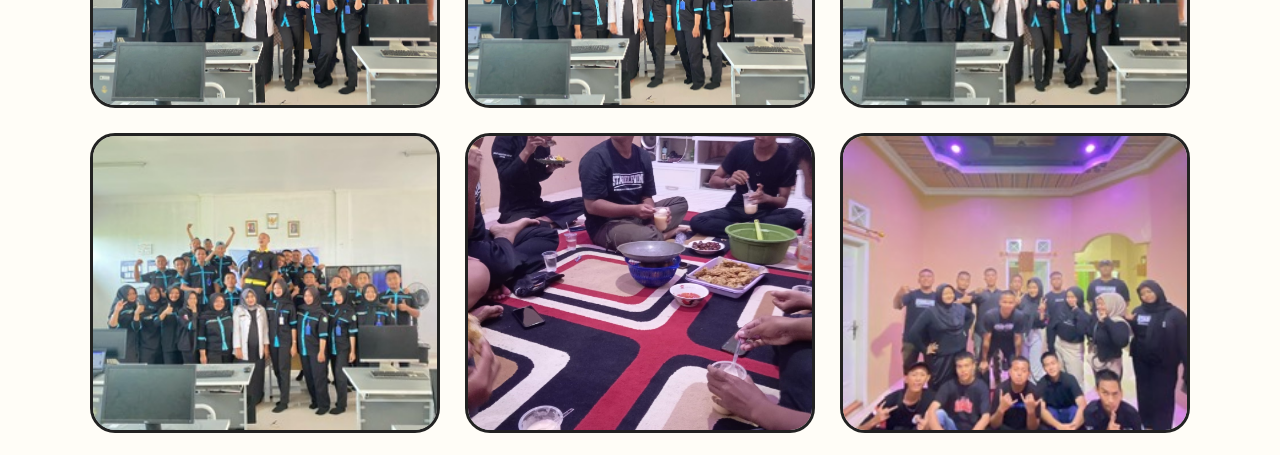
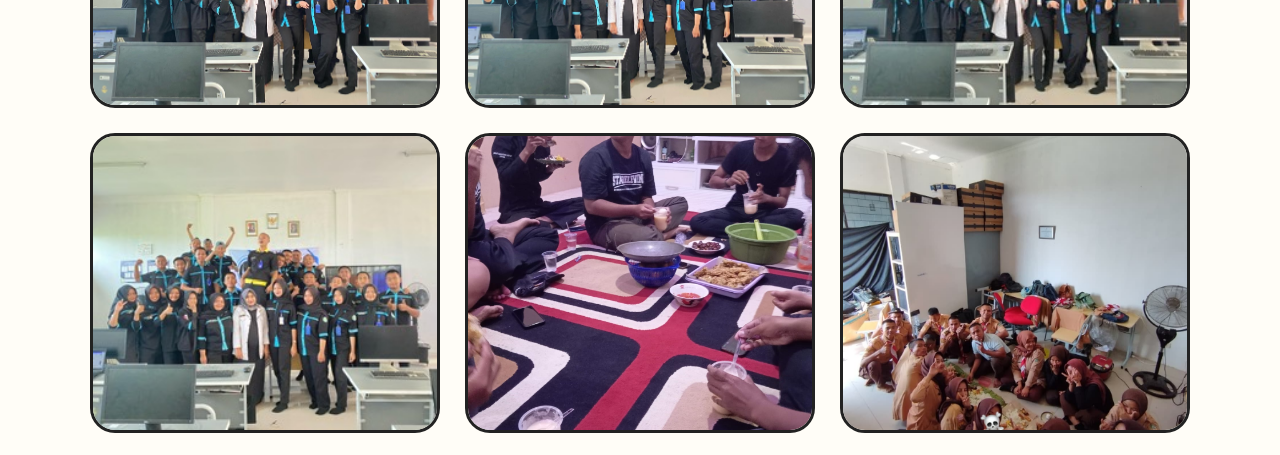
Before and after one commit to berlarut/pplg, a plain HTML site: page index.html in a window 1280 px wide. Shown: the part 5600-6055 px from the top of the page. Drawn offline with Linux system fonts and the light colour scheme.

Commit message:
Update index.html

```diff
--- a/index.html
+++ b/index.html
@@ -477,7 +477,7 @@
 <!-- FOTO 9 -->
 
 <div class="memory reveal">
-  <img src="skol2/image9.jpeg" alt="Moment 9" />
+  <img src="skol2/image17.jpeg" alt="Moment 9" />
   <div class="memory-number">9</div>
 </div>
 
```
